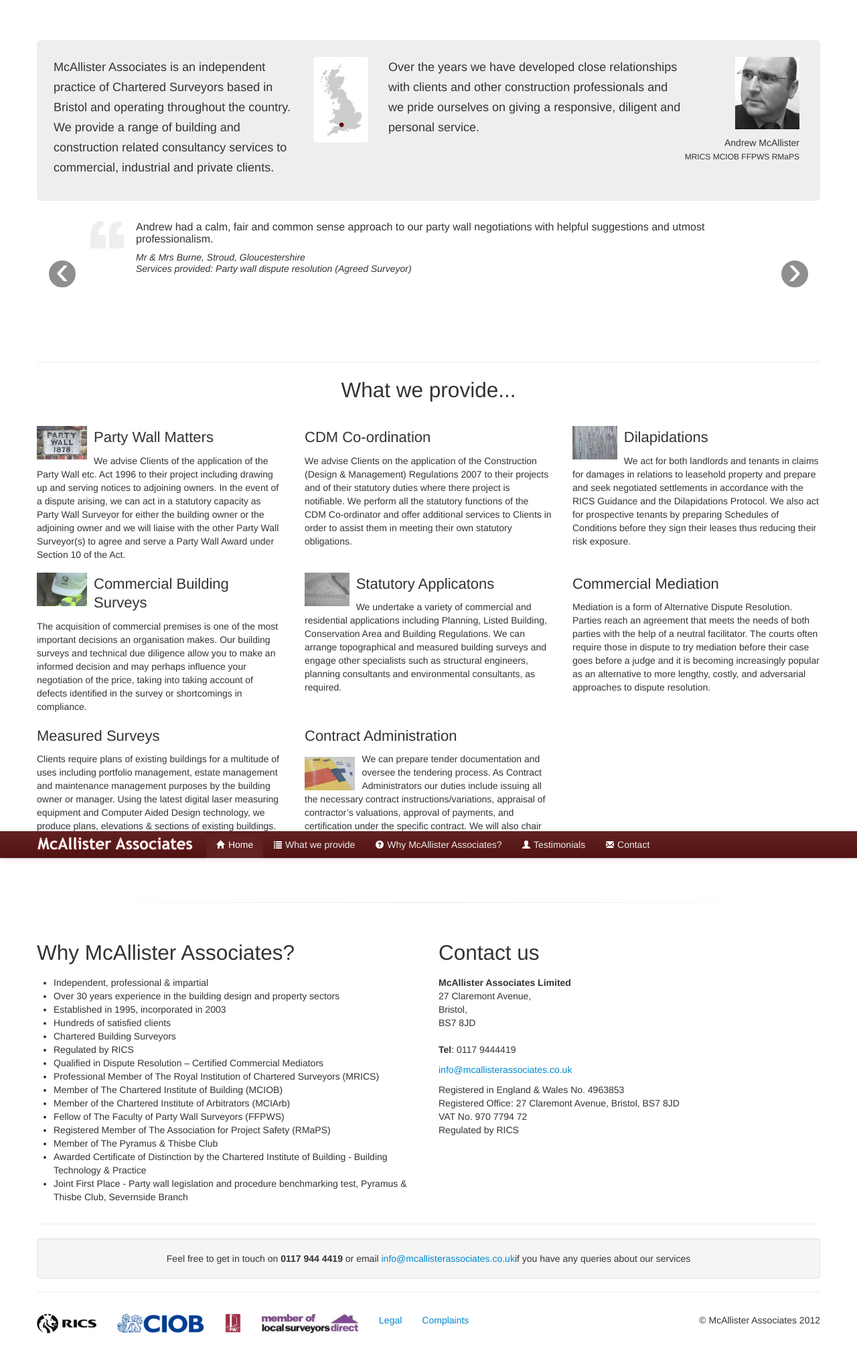
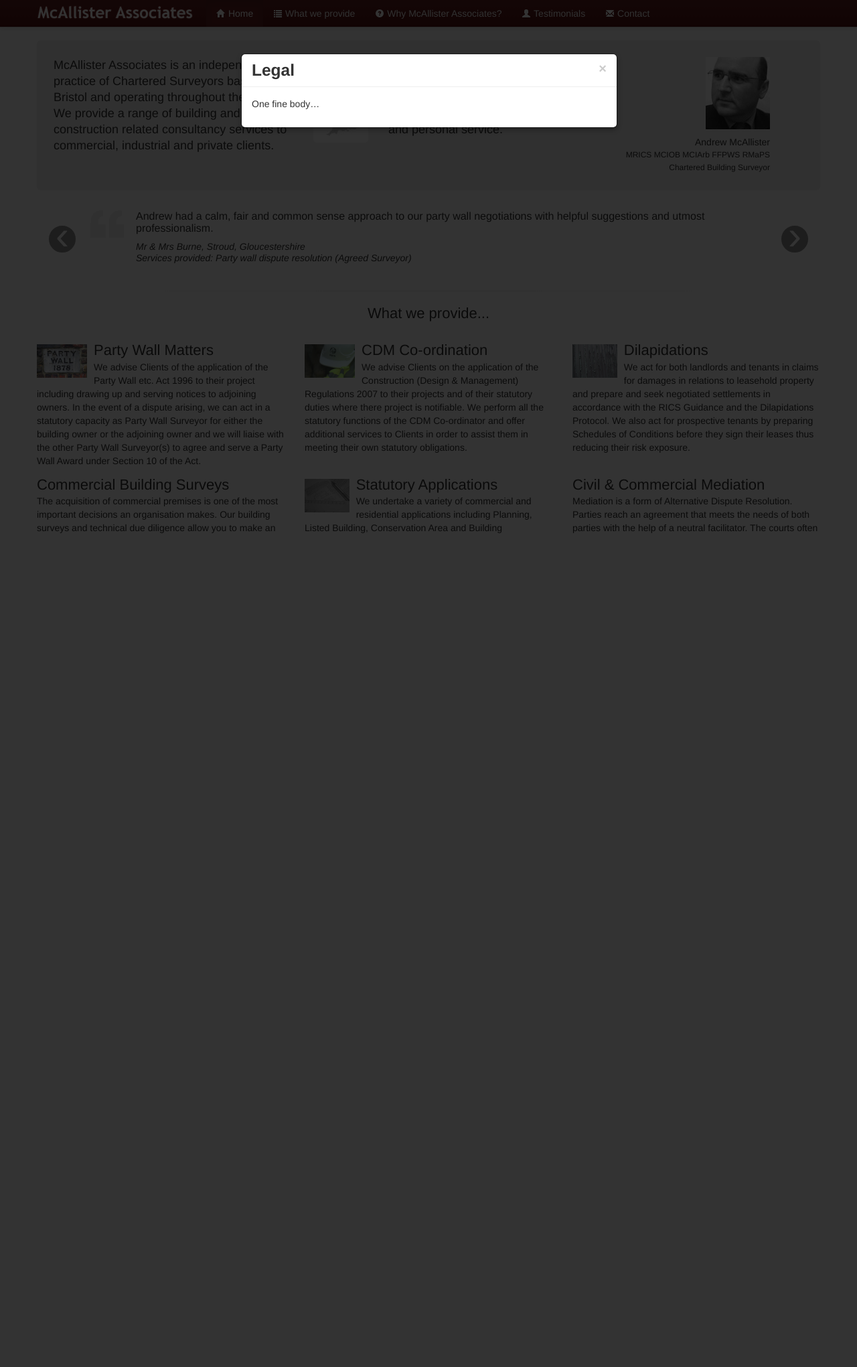
Before and after one commit to joeegan/mcallisterassociates, a PHP site: page / in a window 1280 px wide, after a click on "Legal". Shown: the whole page at 67% size. After the commit the page ends 796 px from the top, so only its background shows below. Run offline with PHP 8.4, Linux system fonts and the light colour scheme; grey boxes are pictures that could not be loaded.

Commit message:
progress

```diff
--- a/css/core.css
+++ b/css/core.css
@@ -1,6 +1,11 @@
 body {
   padding-top: 60px;
   padding-bottom: 40px;
+}
+
+h2 {
+   font-size: 22px;
+   line-height: 25px;
 }
 
 .navbar-inner {
@@ -48,9 +53,9 @@
    margin-bottom: 0;
 }
 
+
+
 .carousel blockquote {
-   margin-bottom: 30px;
-   height: 160px;
 }
 
 .carousel blockquote {
@@ -105,7 +110,7 @@
 }
 
 footer li img {
-  height: 30px;
+  height: 50px;
 }
 
 footer li span {
@@ -118,14 +123,15 @@
 }
 
 
-.intro1 p {
+.hero-unit p {
+   line-height: 24px;
 }
-@media (min-width: 1200px) {
 
-  div.intro2 {
-    width: 614px;
-  }
+.portrait-wrap p {
+   line-height: 18px;
+   margin-bottom: 0;
 }
+
 .f-right {
   float: right;
   margin-left: 10px;
@@ -177,6 +183,7 @@
 .marketing h3 {
 font-size: 22px;
 line-height: 1.3;
+   margin: 2px 0 0 0;
 }
 .marketing h2, .marketing h3 {
 font-weight: 300;
@@ -195,12 +202,39 @@
 }
 
 
-hr.soften {
+hr {
 height: 1px;
-margin: 54px 0;
+margin: 20px 0;
 background-image: -webkit-linear-gradient(left, transparent, rgba(0, 0, 0, .1), transparent);
 background-image: -moz-linear-gradient(left, transparent, rgba(0, 0, 0, .1), transparent);
 background-image: -ms-linear-gradient(left, transparent, rgba(0, 0, 0, .1), transparent);
 background-image: -o-linear-gradient(left, transparent, rgba(0, 0, 0, .1), transparent);
 border: 0;
 }
+
+.white-well {
+   position: relative;
+   margin: 15px 0;
+   padding: 0 19px 0;
+   background-color: white;
+   border: 1px solid #DDD;
+   -webkit-border-radius: 4px;
+   -moz-border-radius: 4px;
+   border-radius: 4px;
+   overflow: hidden;
+}
+.white-well ul {
+   padding-top: 10px;
+}
+
+.white-well li {
+   margin-right: 10px;
+}
+
+.white-well li a {
+   display: block;
+}
+.white-well li#ricslogo img {
+   height: 50px;
+   width: 225px;
+}
--- a/index.html
+++ b/index.html
@@ -60,7 +60,8 @@
             <div class="portrait-wrap">
                 <img src="img/portrait.jpg" alt="photo of Andrew McAllister">
                 <p>Andrew McAllister
-                        <br/><span>MRICS MCIOB FFPWS RMaPS</span>
+                    <br/><span>MRICS MCIOB MCIArb FFPWS RMaPS<br/>
+                             Chartered Building Surveyor</span>
                 </p>
             </div>
             <p>Over the years we have developed close relationships with clients and
@@ -69,7 +70,7 @@
         </div>
     </div>
 </div>
-         <div id="myCarousel" class="carousel slide">
+<div id="testimonials" class="carousel slide">
     <div class="carousel-inner">
         <div class="active item">
             <blockquote> <q>Andrew had a calm, fair and common sense approach to our party wall negotiations
@@ -148,13 +149,13 @@
             </blockquote>
         </div>
     </div>
-             <a class="carousel-control left" href="#myCarousel" data-slide="prev">&lsaquo;</a>
-             <a class="carousel-control right" href="#myCarousel" data-slide="next">&rsaquo;</a>
+    <a class="carousel-control left" href="#testimonials" data-slide="prev">&lsaquo;</a>
+    <a class="carousel-control right" href="#testimonials" data-slide="next">&rsaquo;</a>
 </div>
 
+<hr/>
 
-         <hr id=what-we-provide>
-         <div class="marketing">
+<div id="what-we-provide" class="marketing">
     <h2>What we provide...</h2>
 
     <div class="row">
@@ -170,6 +171,8 @@
                 a Party Wall Award under Section 10 of the Act.</p>
         </div>
         <div class="span4">
+            <img class="bs-icon" src="img/home-driver3.jpg">
+
             <h3>CDM Co-ordination</h3>
 
             <p>We advise Clients on the application of the Construction (Design & Management)
@@ -191,7 +194,6 @@
     </div>
     <div class="row">
         <div class="span4">
-                  <img class="bs-icon" src="img/home-driver3.jpg">
             <h3>Commercial Building Surveys</h3>
 
             <p>The acquisition of commercial premises is one of the most important decisions
@@ -203,7 +205,7 @@
         <div class="span4">
             <img class="bs-icon" height=100 src="img/building-regulations.jpg" alt="party wall sign">
 
-                   <h3>Statutory Applicatons</h3>
+            <h3>Statutory Applications</h3>
             <p>We undertake a variety of commercial and residential applications including
                 Planning, Listed Building, Conservation Area and Building Regulations.
                 We can arrange topographical and measured building surveys and engage other
@@ -211,7 +213,7 @@
                 consultants, as required.</p>
         </div>
         <div class="span4">
-                   <h3>Commercial Mediation</h3>
+            <h3>Civil &amp; Commercial Mediation</h3>
 
             <p>Mediation is a form of Alternative Dispute Resolution. Parties reach an
                 agreement that meets the needs of both parties with the help of a neutral
@@ -290,48 +292,55 @@
 <hr>
 <div class="well">
     <p>Feel free to get in touch on <strong>0117 944 4419</strong> or email
-               <a href="#">info@mcallisterassociates.co.uk</a>if you have any queries about our services</p>
+        <a href="mailto:info@mcallisterassociates.co.uk">info@mcallisterassociates.co.uk</a> if you have any queries about our services</p>
 </div>
 <hr>
 <footer>
     <ul class="menu">
         <li class="first" id="RICS">
             <a href="http://rics.org">
-                     <img src="img/icons/rics-logo2.gif" /> <span>RICS</span>
-                  </a>
-               </li>
-               <li id="CIOB">
-                  <a href="http://www.ciob.org.uk">
-                     <img src="img/icons/ciob.gif" /> <span>CIOB</span>
-
+                <img src="img/rics-logo.jpg" /> <span>RICS</span>
             </a>
         </li>
         <li id="FacultyofPartyWallSurveyors">
             <a href="http://www.fpws.org.uk/">
                 <img src="img/icons/fpws.gif" /> <span>Faculty of Party Wall Surveyors</span>
-
             </a>
         </li>
-               <li id="Localsurveyorsdirect">
-                  <a href="http://www.localsurveyorsdirect.co.uk/default.aspx">
-                     <img src="img/icons/members.gif" /> <span>Local surveyors direct</span>
-
-                  </a>
+        <li>
+            <a href="#legal" role="button" class="" data-toggle="modal">Legal</a>
         </li>
-               <li id="legal">
-                  <a href="#legal">Legal</a>
-               </li>
-               <li class="last" id="complaints">
-                  <a href="#complaints">Complaints</a>
+        <li class="last">
+            <a href="#complaints" role="button" class="" data-toggle="modal">Complaints</a>
         </li>
         <li class="f-right">&copy; McAllister Associates 2012</li>
     </ul>
 </footer>
+
+<div id="legal" class="modal hide fade" tabindex="-1" role="dialog" aria-labelledby="myModalLabel" aria-hidden="true">
+  <div class="modal-header">
+    <button type="button" class="close" data-dismiss="modal" aria-hidden="true">×</button>
+    <h3 id="myModalLabel">Legal</h3>
+  </div>
+  <div class="modal-body">
+    <p>One fine body…</p>
+  </div>
+</div>
+
+<div id="complaints" class="modal hide fade" tabindex="-1" role="dialog" aria-labelledby="myModalLabel" aria-hidden="true">
+  <div class="modal-header">
+    <button type="button" class="close" data-dismiss="modal" aria-hidden="true">×</button>
+    <h3 id="myModalLabel">Complaints</h3>
+  </div>
+  <div class="modal-body">
+    <p>One fine body…</p>
+  </div>
+</div>
+
+
+
 </div>
 <!-- /container -->
-      <!-- Le javascript==================================================-
-      ->
-    <!-- Placed at the end of the document so the pages load faster -->
 <script src="js/jquery-1.8.3.min.js"></script>
 <script src="js/bootstrap.js"></script>
 <script src="js/application.js"></script>
--- a/js/application.js
+++ b/js/application.js
@@ -1,5 +1,48 @@
 $(function(){
-   $('.carousel').carousel({
+
+   var carousel = $('#testimonials');
+   var prevClicked = false;
+   var next;
+
+   carousel.carousel({
       interval: 0
-   })
+   });
+
+   carousel.bind('slide', function(ev){
+
+      if (prevClicked) {
+         next = $('.active').prev('.item');
+      } else {
+         next = $('.active').next('.item');
+      }
+
+      var nextItem =  next.length ? next : $('.item:first');
+      carousel.animate({
+          height: nextItem.outerHeight()
+       });
+   });
+
+   $('.carousel-control.left').click(function(){
+      prevClicked = true;
+   });
+   $('.carousel-control.right').click(function(){
+      prevClicked = false;
+   });
+
+   $('.nav li a').click(function(ev){
+      var id = $(this).attr('href');
+      $('.nav li').removeClass('active');
+      $(this).parent().addClass('active');
+      $('html, body').animate({
+          scrollTop: $(id).offset().top - $('.nav').outerHeight() - 20
+      }, 1000);
+      ev.preventDefault();
+   });
+
+//   $('#complaints').modal();
+   $('#legal').modal({
+      show: false
+   });
+
+
 });
```
Lines whose indentation alone changed are shown as unchanged.
